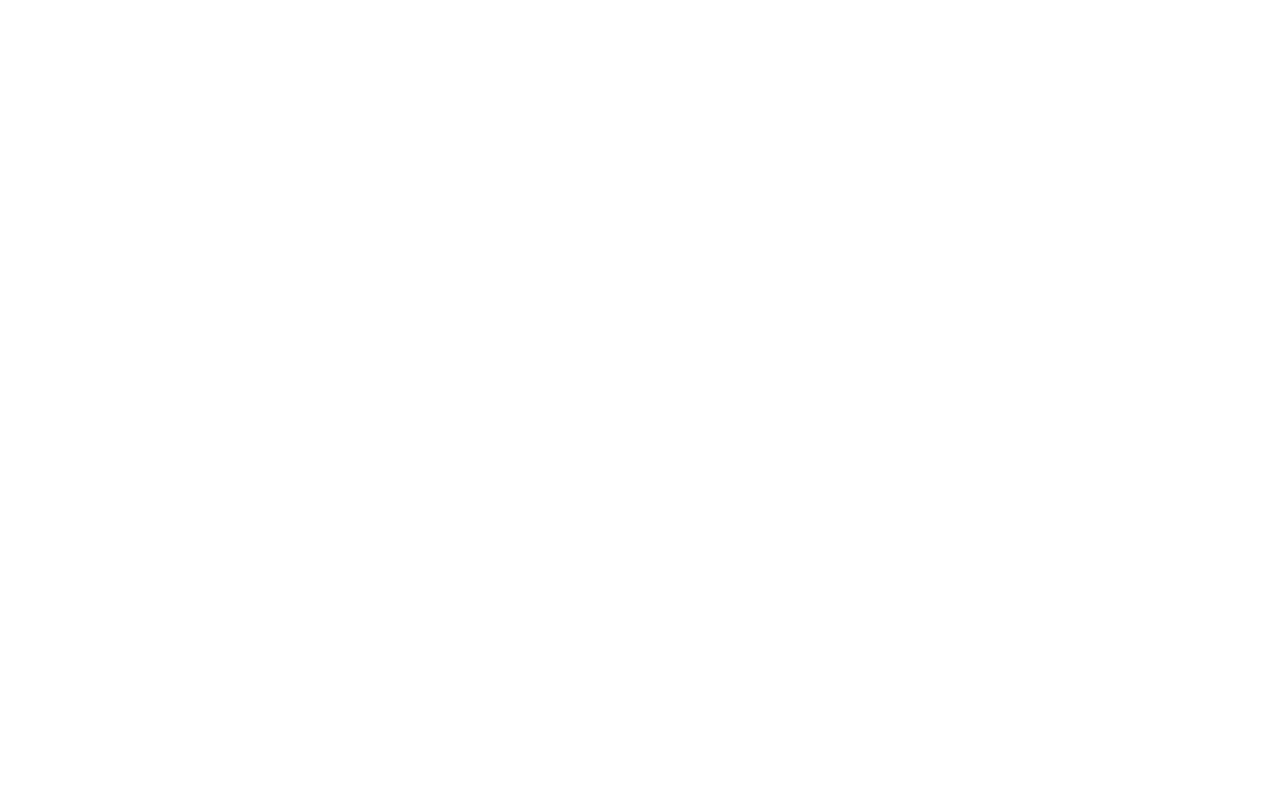
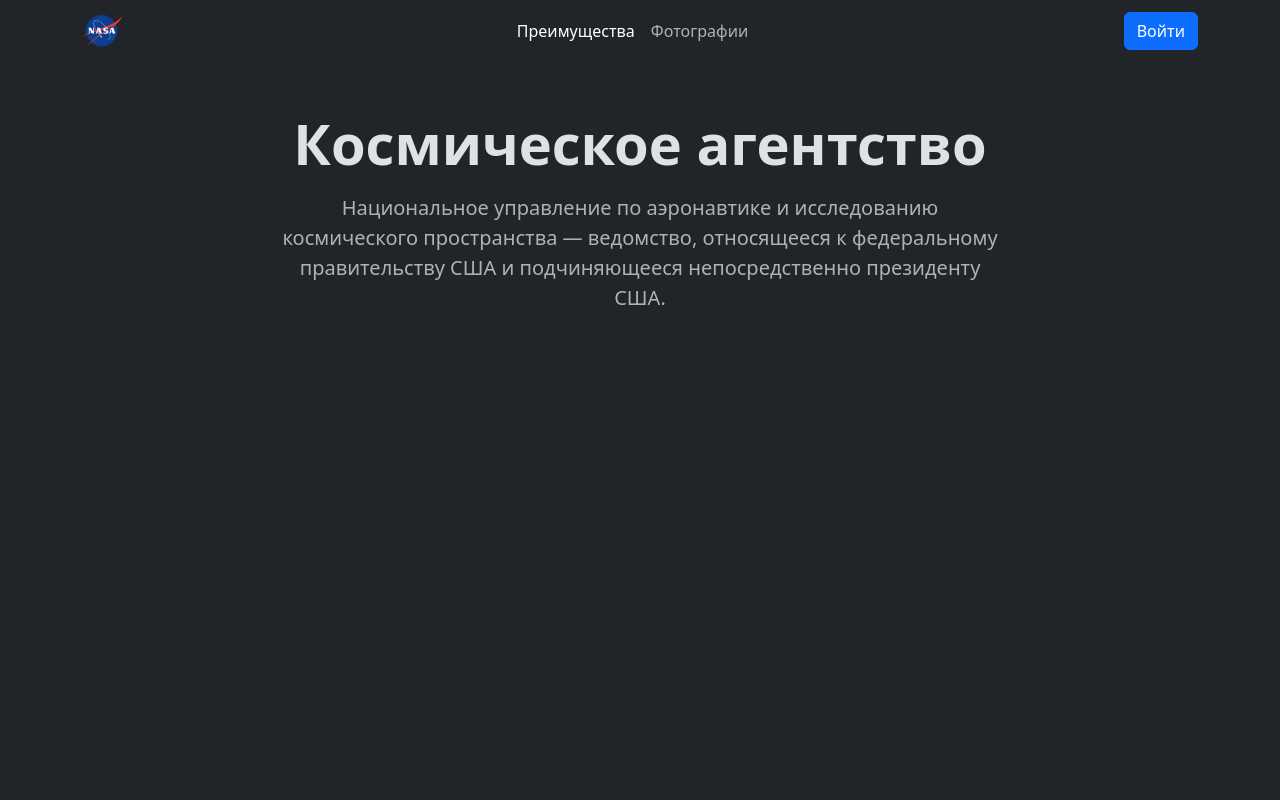
Before and after one commit to ArtichaTM/OfferDjango, a Django app: page / in a window 1280 px wide. Before the commit the page is empty. Run offline with Django 5.2, Linux system fonts and the light colour scheme; some libraries are stand-ins or nearby versions.

Commit message:
• Included required static files in base.html • Added navbar in base.html • Added header text to about page

```diff
--- /dev/null
+++ b/about/static/about/css/base.css
@@ -0,0 +1,3 @@
+#header-text {
+    max-width: 750px;
+}
--- a/about/templates/about/about.html
+++ b/about/templates/about/about.html
@@ -0,0 +1,14 @@
+{% extends "base.html" %}
+{% load static %}
+
+
+{% block header %}
+<link href="{% static "about/css/base.css" %}" rel="stylesheet">
+{% endblock header %}
+
+{% block body %}
+<div class="container-md text-center mt-5" id="header-text">
+    <h1 class="display-4 fw-bold">Космическое агентство</h1>
+    <p class="lead text-muted mt-3 width-matching">Национальное управление по аэронавтике и исследованию космического пространства — ведомство, относящееся к федеральному правительству США и подчиняющееся непосредственно президенту США.</p>
+</div>
+{% endblock body %}
--- /dev/null
+++ b/static/css/base.css
@@ -0,0 +1,3 @@
+body {
+    font-family: "Montserrat", system-ui, -apple-system, "Segoe UI", Roboto, "Helvetica Neue", Arial, sans-serif;
+}
--- a/templates/base.html
+++ b/templates/base.html
@@ -1,14 +1,54 @@
+{% load static %}
 <!doctype html>
-<html lang="en">
+<html lang="ru">
 <head>
   <meta charset="utf-8" />
   <meta name="viewport" content="width=device-width,initial-scale=1" />
-  <title>Document</title>
-  <meta name="description" content="Short page description" />
-  <link rel="icon" href="/favicon.ico" />
+  <title>NASA — Космическое агенство</title>
+  <meta name="description" content="NASA — Космическое агенство" />
+  <link rel="icon" href="{% block favicon %}{% static "ico/favicon.ico" %}{% endblock favicon %}" />
+
+  <!-- Bootstrap -->
+  <link href="{% static "css/bootstrap.min.css" %}" rel="stylesheet">
+  <script src="{% static "js/bootstrap.bundle.min.js" %}"></script>
+
+  <link href="{% static "css/base.css" %}" rel="stylesheet">
+
+  {% block header %}
+  {% endblock header %}
 </head>
-<body>
-    {% block body %}
-    {% endblock body %}
+<body data-bs-theme="dark">
+<nav class="navbar navbar-expand-lg mb-3">
+  <div class="container">
+
+    <div class="d-flex align-items-center">
+      <button class="navbar-toggler me-2" type="button" data-bs-toggle="collapse" data-bs-target="#mainNav"
+        aria-controls="mainNav" aria-expanded="false" aria-label="Toggle navigation">
+        <span class="navbar-toggler-icon"></span>
+      </button>
+      <a class="navbar-brand" href="#">
+        <img src="{% static '/about/svg/logo.svg' %}" alt="Logo" height="36">
+      </a>
+    </div>
+
+    <div class="collapse navbar-collapse" id="mainNav">
+      <ul class="navbar-nav mx-auto mb-2 mb-lg-0">
+        <li class="nav-item">
+          <a class="nav-link active" href="#">Преимущества</a>
+        </li>
+        <li class="nav-item">
+          <a class="nav-link" href="#">Фотографии</a>
+        </li>
+      </ul>
+    </div>
+
+    <div class="d-flex">
+      <a class="btn btn-primary" href="/login/">Войти</a>
+    </div>
+  </div>
+</nav>
+
+{% block body %}
+{% endblock body %}
 </body>
 </html>
```
Also changed, not shown: offerdjango/settings.py (+8 -1 lines), README.md, about/static/about/svg/logo.svg (added).
